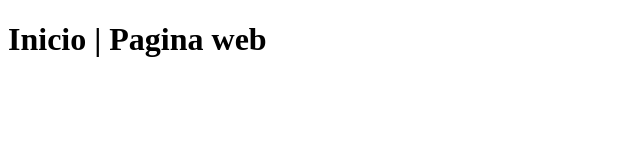
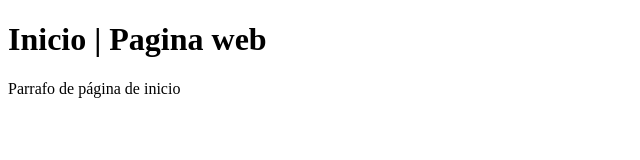
Before and after one commit to verslouPI/PruebaProyectoII, a plain HTML site: page index.html in a window 1280 px wide. Shown: the whole page, without its empty margins (0-640 px from the left). Drawn offline with Linux system fonts and the light colour scheme.

Commit message:
Update index.html

```diff
--- a/index.html
+++ b/index.html
@@ -10,6 +10,8 @@
 
 <body>
   <h1>Inicio | Pagina web</h1>
+
+  <p>Parrafo de página de inicio</p>
 </body>
 
 </html>
```
